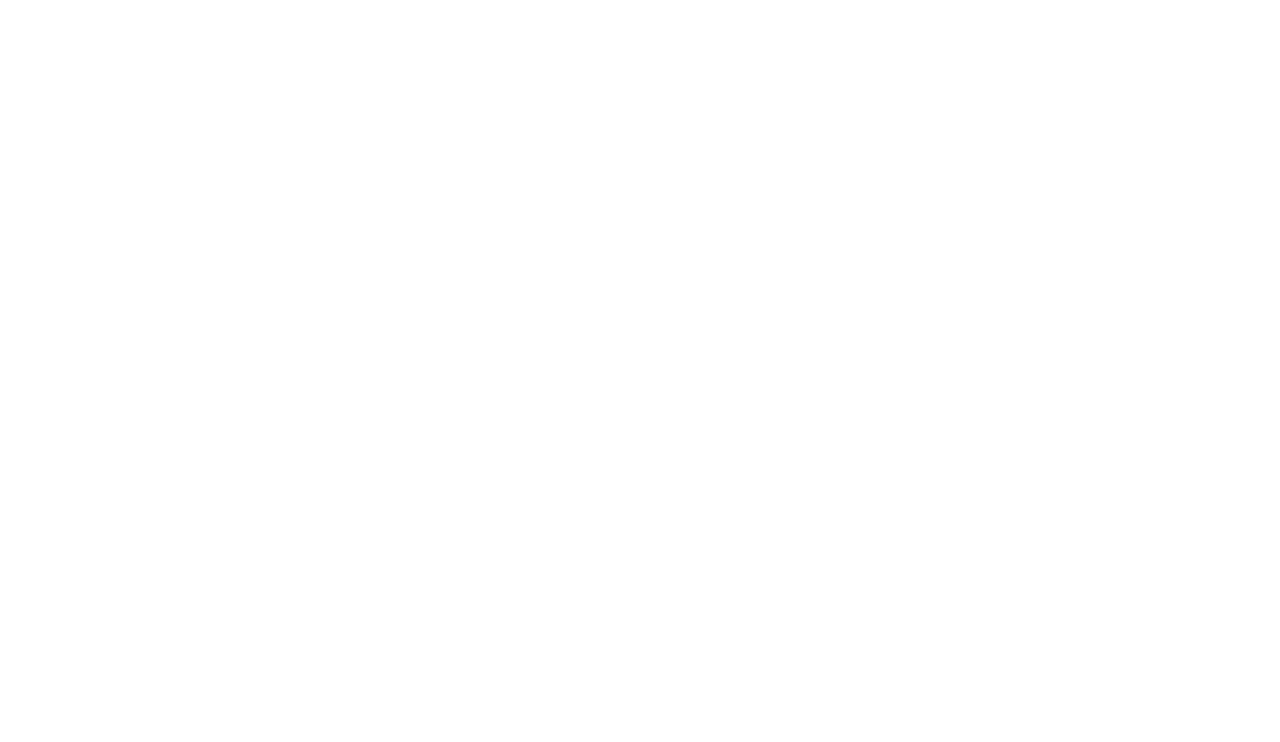
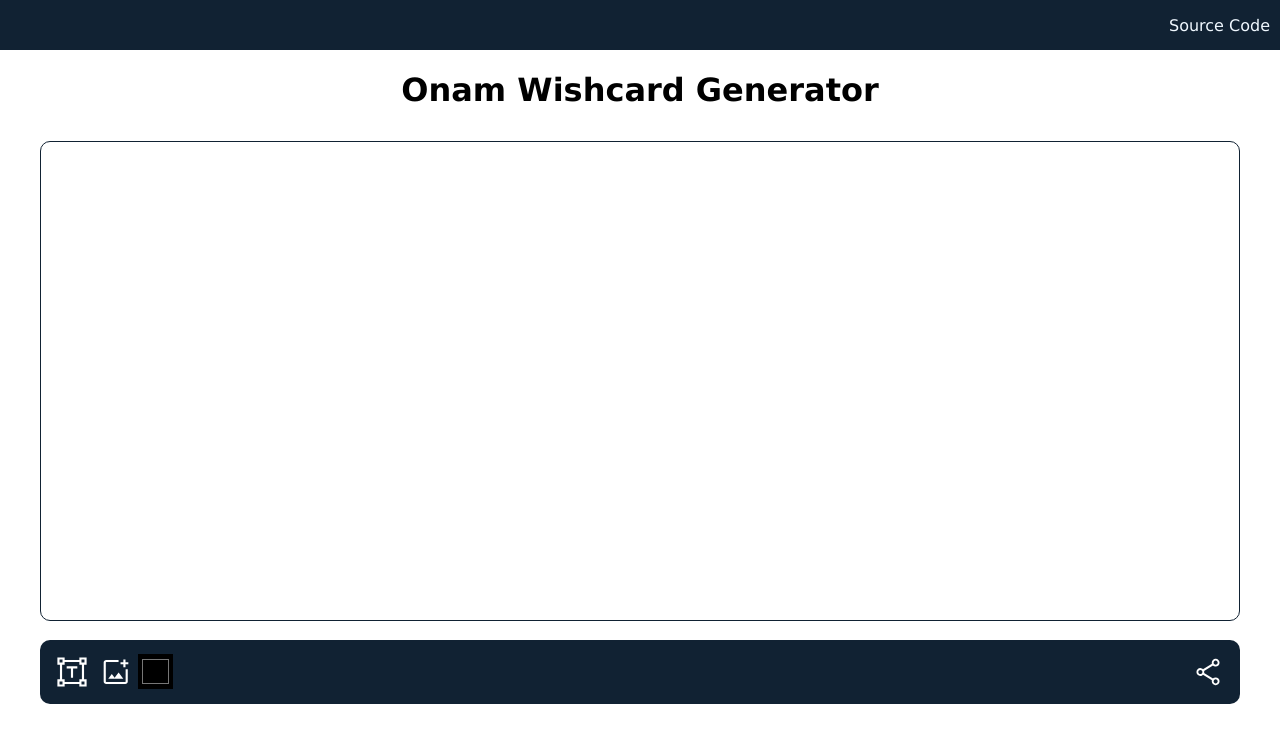
Before and after one commit to Roopesh2/Onam-Wishcard-Generator, a website: page index.html in a window 1280 px wide. Drawn offline with Linux system fonts and the light colour scheme.

Commit message:
made basic structure

```diff
--- a/index.html
+++ b/index.html
@@ -12,5 +12,61 @@
 		<meta name="theme-color" content="#FF00FF" />
 		<link rel="stylesheet" href="styles.css" />
 	</head>
-	<body></body>
+	<body>
+		<header>
+			<a>Source Code</a>
+		</header>
+		<h1>Onam Wishcard Generator</h1>
+		<div class="editor-area">
+			<div class="wishcard">
+				<svg class="canvas"></svg>
+			</div>
+			<div class="tools">
+				<div class="align-left">
+					<button id="add-text" value="Add Text">
+						<svg
+							xmlns="http://www.w3.org/2000/svg"
+							height="24"
+							viewBox="0 -960 960 960"
+							width="24"
+							class="action-icon"
+						>
+							<path
+								d="M450.001-320v-260.001h-120V-640h299.998v59.999h-120V-320h-59.998ZM67.694-67.694v-204.613h72.307v-415.386H67.694v-204.613h204.613v72.307h415.386v-72.307h204.613v204.613h-72.307v415.386h72.307v204.613H687.693v-72.307H272.307v72.307H67.694ZM272.307-200h415.386v-72.307H760v-415.386h-72.307V-760H272.307v72.307H200v415.386h72.307V-200ZM127.693-747.691h84.616v-84.616h-84.616v84.616Zm619.998 0h84.616v-84.616h-84.616v84.616Zm0 619.998h84.616v-84.616h-84.616v84.616Zm-619.998 0h84.616v-84.616h-84.616v84.616Zm84.616-619.998Zm535.382 0Zm0 535.382Zm-535.382 0Z"
+							/>
+						</svg>
+					</button>
+					<button id="add-img" value="Add Image">
+						<svg
+							xmlns="http://www.w3.org/2000/svg"
+							height="24"
+							viewBox="0 -960 960 960"
+							width="24"
+							class="action-icon"
+						>
+							<path
+								d="M204.616-140.001q-29.827 0-51.067-21.241-21.24-21.24-21.24-51.067v-535.382q0-29.827 21.24-51.067 21.24-21.241 51.067-21.241h347.691V-760H204.616q-5.385 0-8.847 3.462-3.462 3.462-3.462 8.847v535.382q0 5.385 3.462 8.847 3.462 3.462 8.847 3.462h535.383q5.385 0 8.846-3.462 3.462-3.462 3.462-8.847V-560h59.999v347.691q0 29.827-21.241 51.067-21.24 21.241-51.066 21.241H204.616Zm483.077-475.385v-80h-80v-59.998h80v-80h59.998v80h80v59.998h-80v80h-59.998ZM262.309-290.001h423.073L553.845-465.384 441.538-319.231l-79.999-102.306-99.23 131.536ZM192.307-760v560V-760Z"
+							/>
+						</svg>
+					</button>
+					<input id="set-color" type="color" name="" id="" />
+				</div>
+				<div class="align-right">
+					<button class="share">
+						<svg
+							class="action-icon"
+							xmlns="http://www.w3.org/2000/svg"
+							height="20"
+							viewBox="0 -960 960 960"
+							width="20"
+						>
+							<path
+								d="M696.045-106.001q-45.814 0-77.929-32.083T586.001-216q0-8.49 1.192-15.514 1.192-7.025 3.577-15.794L338.923-401.539q-13.846 16.769-33.431 24.154-19.584 7.384-41.492 7.384-45.833 0-77.916-32.07t-32.083-77.884q0-45.814 32.083-77.929T264-589.999q21.615 0 41.346 7.884 19.731 7.885 33.577 23.654L590.77-712.692q-2.385-8.769-3.577-15.794-1.192-7.024-1.192-15.514 0-45.833 32.07-77.916t77.884-32.083q45.814 0 77.929 32.07t32.115 77.884q0 45.814-32.083 77.929T696-634.001q-21.908 0-41.492-7.384-19.585-7.385-33.431-24.154L369.23-511.308q2.385 8.769 3.577 15.767 1.192 6.997 1.192 15.461 0 8.465-1.192 15.542t-3.577 15.846l251.847 154.231q13.846-17.769 33.431-24.654 19.584-6.884 41.492-6.884 45.833 0 77.916 32.07t32.083 77.884q0 45.814-32.07 77.929t-77.884 32.115ZM696-685.999q24.246 0 41.124-16.877 16.877-16.878 16.877-41.124 0-24.246-16.877-41.124-16.878-16.877-41.124-16.877-24.246 0-41.124 16.877-16.877 16.878-16.877 41.124 0 24.246 16.877 41.124 16.878 16.877 41.124 16.877Zm-432 264q24.246 0 41.124-16.877 16.877-16.878 16.877-41.124 0-24.246-16.877-41.124-16.878-16.877-41.124-16.877-24.246 0-41.124 16.877-16.877 16.878-16.877 41.124 0 24.246 16.877 41.124 16.878 16.877 41.124 16.877Zm432 264q24.246 0 41.124-16.877 16.877-16.878 16.877-41.124 0-24.246-16.877-41.124-16.878-16.877-41.124-16.877-24.246 0-41.124 16.877-16.877 16.878-16.877 41.124 0 24.246 16.877 41.124 16.878 16.877 41.124 16.877ZM696-744ZM264-480Zm432 264Z"
+							/>
+						</svg>
+					</button>
+				</div>
+			</div>
+		</div>
+	</body>
 </html>
--- a/styles.css
+++ b/styles.css
@@ -1,3 +1,73 @@
- * {
-  box-sizing: border-box;
- }
+* {
+	box-sizing: border-box;
+}
+
+body {
+	padding: 0;
+	margin: 0;
+	font-family: "Lucida Sans", "Lucida Sans Regular", "Lucida Grande",
+		"Lucida Sans Unicode", Geneva, Verdana, sans-serif;
+}
+
+
+header {
+	padding: 10px;
+	background-color: #123;
+	color: aliceblue;
+	height: 50px;
+	display: flex;
+	align-items: center;
+	justify-content: right;
+}
+
+h1 {
+	text-align: center;
+}
+
+.editor-area {
+	padding: 10px 40px;
+}
+
+.canvas {
+	width: 100%;
+	height: 60vh;
+	border: #123 1px solid;
+	border-radius: 10px;
+	margin-bottom: 15px;
+}
+
+.tools {
+	background-color: #123;
+	padding: 10px;
+	display: flex;
+	flex-direction: row;
+	justify-content: space-between;
+	align-items: center;
+	border-radius: 10px;
+}
+.tools div {
+	display: flex;
+	align-items: center;
+}
+
+.tools button {
+	background-color: #0000;
+	border: none;
+	border-radius: 5px;
+	padding: 5px;
+	color: #fff;
+	display: inline-flex;
+	align-items: center;
+}
+#set-color {
+	background-color: #000;
+	border: none;
+	width: 35px;
+	height: 35px;
+}
+.action-icon {
+	fill: #fff;
+	stroke: #fff;
+	width: 34px;
+	height: 34px;
+}
```
